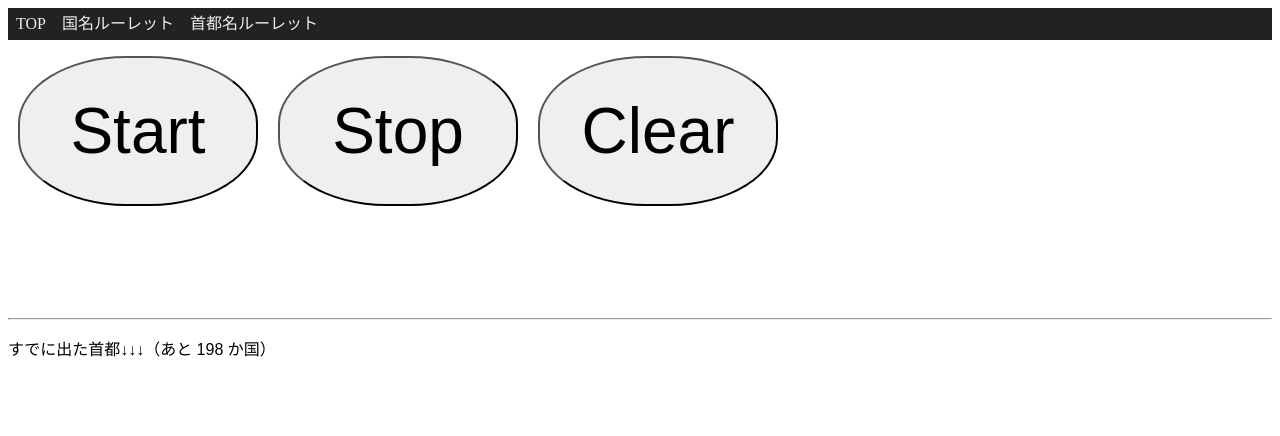
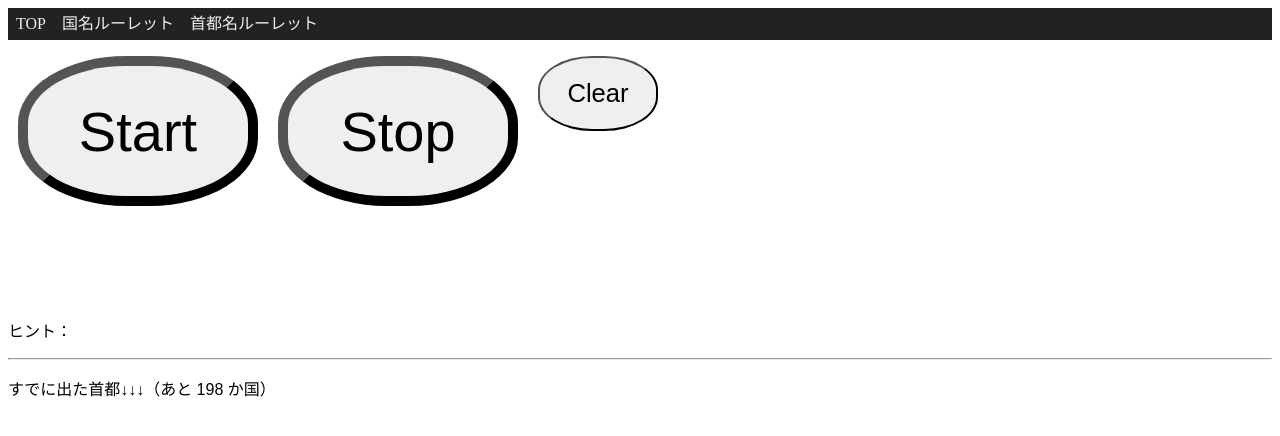
Before and after one commit to baum9chen/webapp-vue, a Nuxt app: page /Capital in a window 1280 px wide. Shown: the top 436 px of the page. Built offline with nearby package versions, Linux system fonts and the light colour scheme.

Commit message:
update layout

```diff
--- a/pages/Capital.vue
+++ b/pages/Capital.vue
@@ -2,12 +2,12 @@
   <div class="container">
     <div class="content">
       <p>
-        <button class="roulette-btn" @click="start_roulette">Start</button>
-        <button class="roulette-btn" @click="stop_roulette">Stop</button>
-        <button class="roulette-btn" @click="clear_roulette">Clear</button>
+        <button class="roulette-btn roulette-button-start" @click="start_roulette">Start</button>
+        <button class="roulette-btn roulette-button-stop" @click="stop_roulette">Stop</button>
+        <button class="roulette-btn-clear" @click="clear_roulette">Clear</button>
       </p>
       <p class="content-country">{{ roulette }}</p>
-      <p class="content-country-hint">{{ roulette_hint }}</p>
+      <p class="content-country-hint">ヒント：<span class="content-country-hint-text">{{ roulette_hint }}</span></p>
     </div>
     <hr />
     <div class="content">
@@ -118,16 +118,31 @@ button.roulette-btn {
   width: 240px;
   height: 150px;
   border-radius: 45%;
-  font-size: 4em;
+  border-width: 10px;
+  font-size: 3.5em;
   margin: 0px 10px;
+}
+button.roulette-btn-start {
+  border-color: #0000ff;
+}
+button.roulette-btn-stop {
+  border-color: #ff0000;
+}
+button.roulette-btn-clear {
+  width: 120px;
+  height: 75px;
+  border-radius: 45%;
+  font-size: 1.6em;
+  margin: 0px 10px;
+  vertical-align: top;
 }
 p.content-country {
   font-weight: bold;
   font-size: 7em;
 }
-p.content-country-hint {
+p.content-country-hint span.content-country-hint-text {
   font-size: 0.5em;
-  font-color: #aaaaaa;
+  color: #aaaaaa;
 }
 
 p.content-countries_already ul li {
```
